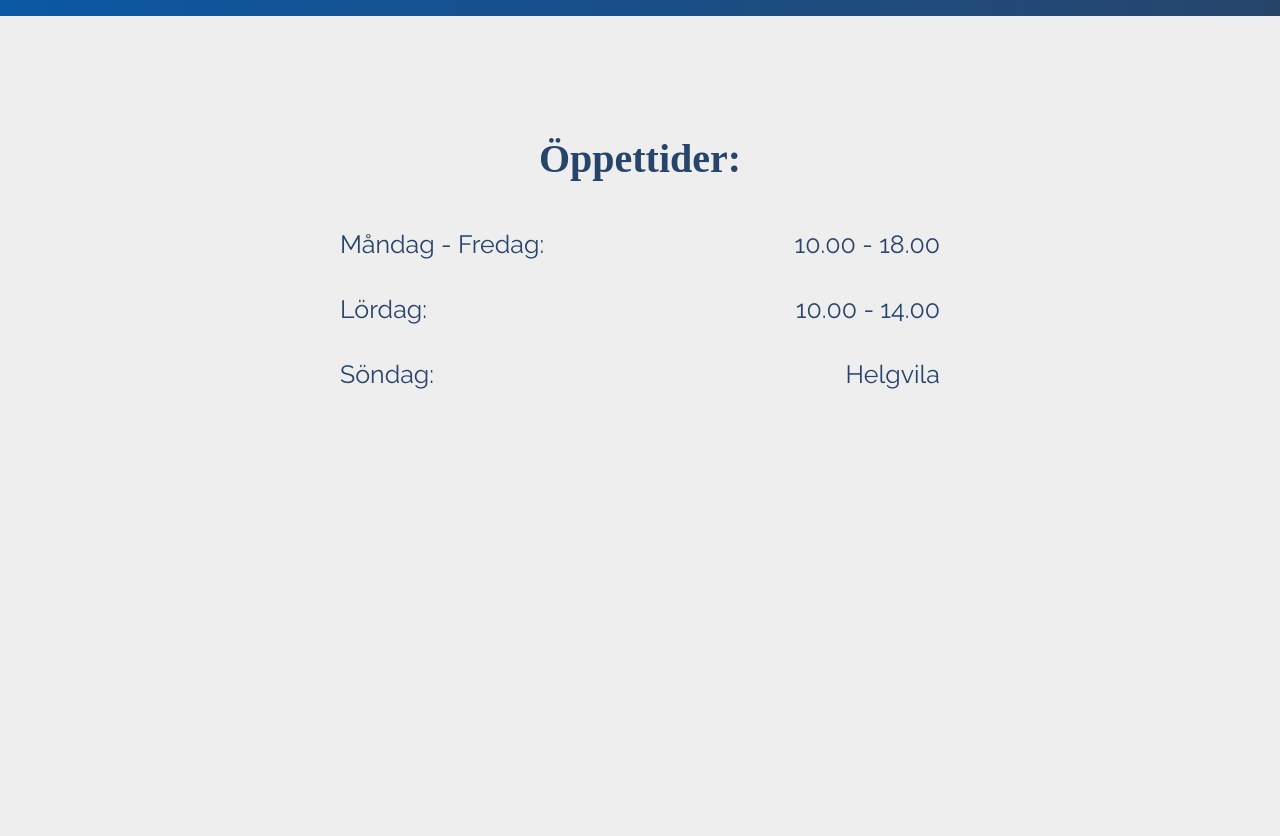
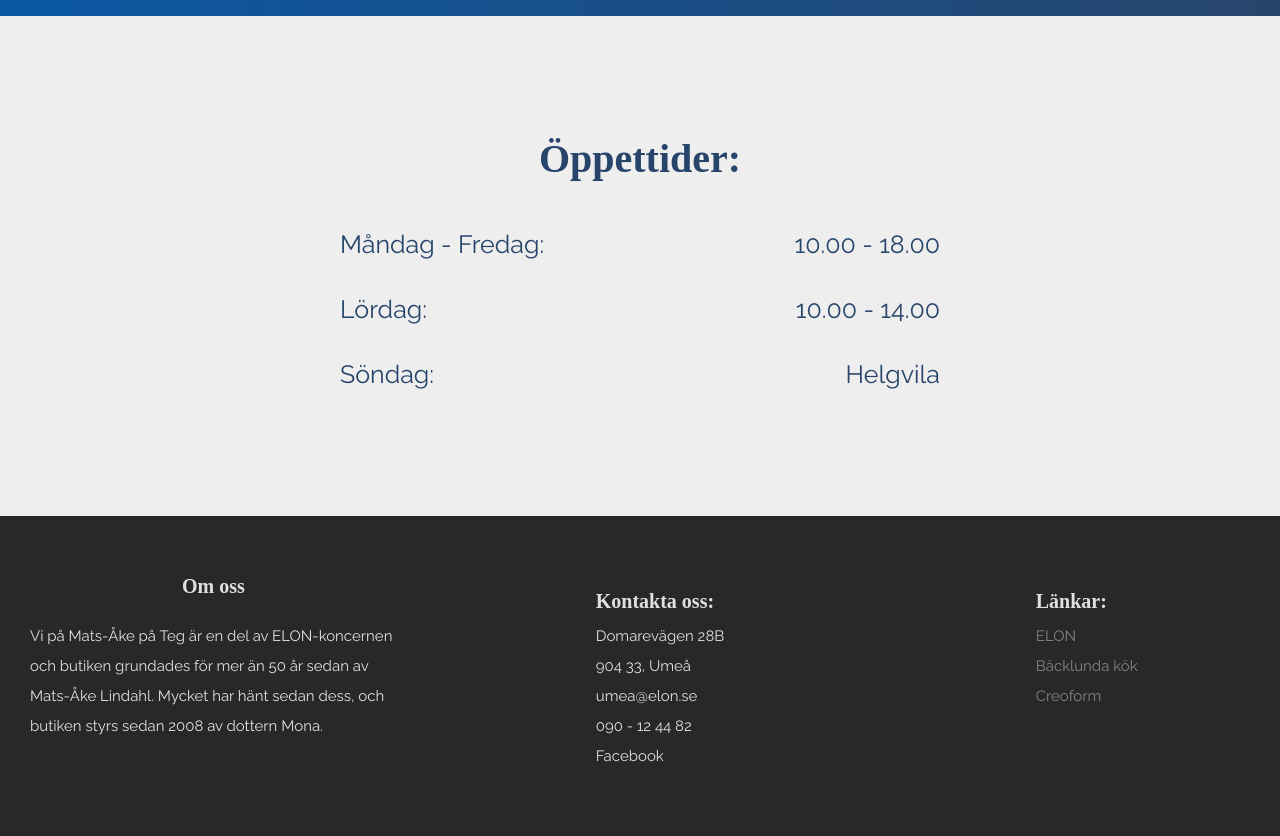
Before and after one commit to Maufive/matsake2.0, a Gatsby site: page / in a window 1280 px wide. Shown: the part 3064-3900 px from the top of the page. Before the commit the page ends 3580 px from the top, so only its background shows below. Built offline with nearby package versions, Linux system fonts and the light colour scheme; Gatsby itself is replaced by a stand-in of ours; a web font is replaced by a local one.

Commit message:
Adding footer

```diff
--- /dev/null
+++ b/src/components/Footer.js
@@ -0,0 +1,57 @@
+import React from "react"
+import { FooterStyles } from "../styles/Index"
+
+/*
+  Saker som ska finnas i footern:
+  Address,
+  Telefonnummer,
+  Email,
+  Facebook,
+  Länkar till ELON, Creoform, Bäcklunda,
+
+*/
+
+const Footer = () => (
+  <FooterStyles>
+    <div>
+      <h4>Om oss</h4>
+      <p>
+        Vi på Mats-Åke på Teg är en del av ELON-koncernen och butiken grundades
+        för mer än 50 år sedan av Mats-Åke Lindahl. Mycket har hänt sedan dess,
+        och butiken styrs sedan 2008 av dottern Mona.
+      </p>
+    </div>
+    <div>
+      <ul>
+        <h4>Kontakta oss:</h4>
+        <li>Domarevägen 28B</li>
+        <li>904 33, Umeå</li>
+        <li>umea@elon.se</li>
+        <li>090 - 12 44 82</li>
+        <li>Facebook</li>
+      </ul>
+    </div>
+    <div>
+      <ul>
+        <h4>Länkar:</h4>
+        <li>
+          <a href="www.elon.se" target="_blank">
+            ELON
+          </a>
+        </li>
+        <li>
+          <a href="www.backlunda.se" target="_blank">
+            Bäcklunda kök
+          </a>
+        </li>
+        <li>
+          <a href="www.creoform.se" target="_blank">
+            Creoform
+          </a>
+        </li>
+      </ul>
+    </div>
+  </FooterStyles>
+)
+
+export default Footer
--- a/src/pages/index.js
+++ b/src/pages/index.js
@@ -8,6 +8,7 @@ import HittaKok from "../components/HittaKok"
 import Oppettider from "../components/Oppettider"
 import HittaHit from "../components/HittaHit"
 import Kok from "../components/Kok"
+import Footer from "../components/Footer"
 
 import interstate from "../assets/interstate.woff"
 import interstate_bold from "../assets/interstate_bold.woff"
@@ -124,6 +125,7 @@ const Index = () => (
       {/* <HittaHit /> */}
       {/* <Kok /> */}
       <Oppettider />
+      <Footer />
     </StyledPage>
   </ThemeProvider>
 )
--- a/src/styles/Index.js
+++ b/src/styles/Index.js
@@ -84,9 +84,31 @@ export const KokStyles = styled.div`
   width: 600px;
 `
 
-export const Footer = styled.div`
-  height: 60vh;
+export const FooterStyles = styled.div`
   background: ${props => props.theme.black};
-  color: ${props => props.theme.blue};
+  color: ${props => props.theme.lightGrey};
   display: flex;
+  justify-content: space-evenly;
+  padding: 5rem 0;
+  width: 100%;
+
+  div {
+    flex: 1;
+    display: flex;
+    flex-direction: column;
+    align-items: center;
+    padding: 0 3rem;
+
+    h4 {
+      font-size: 2rem;
+    }
+
+    ul {
+      list-style: none;
+    }
+  }
+
+  p {
+    font-size: 1.5rem;
+  }
 `
```
